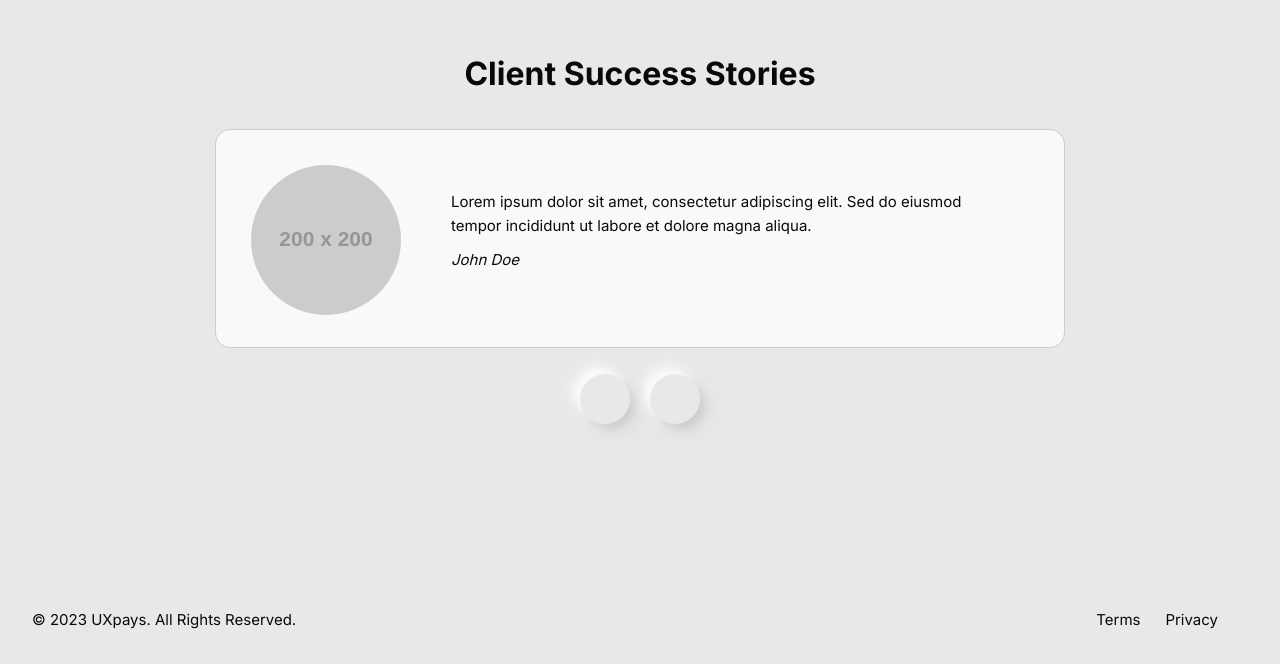
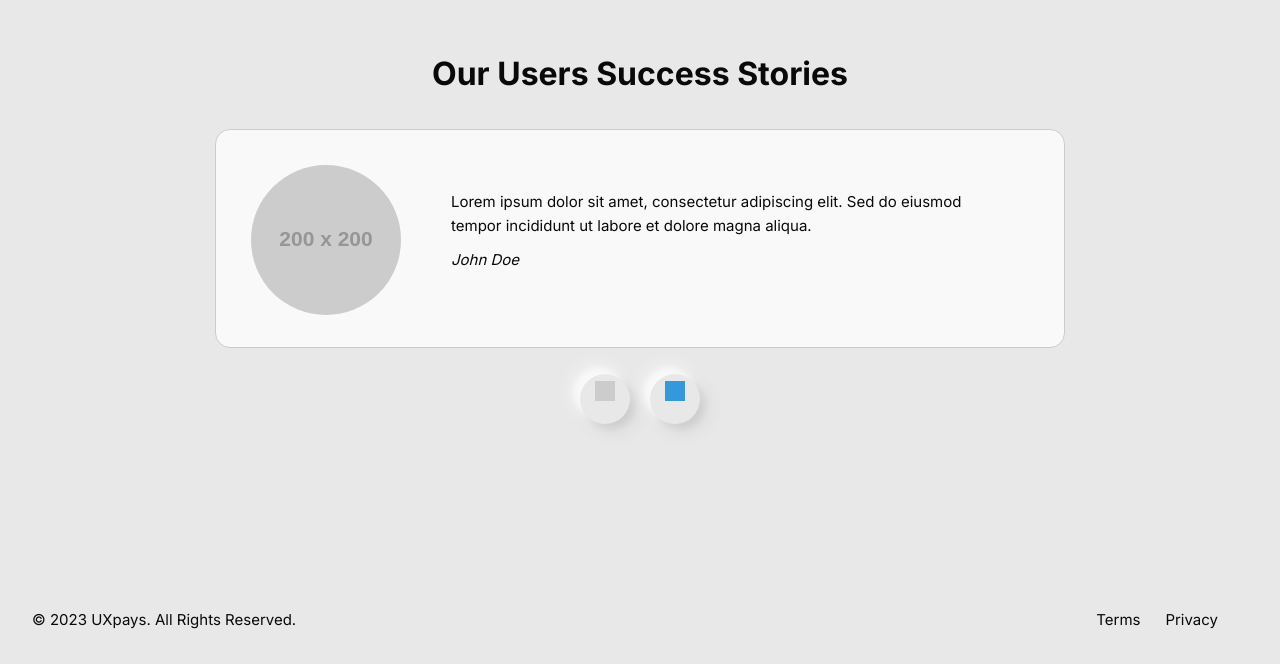
Before and after one commit to jamesdesigns/vue-project, a Vue app: page / in a window 1280 px wide. Shown: the part 2498-3162 px from the top of the page. Built offline with nearby package versions, Linux system fonts and the light colour scheme.

Commit message:
Edit the title for the testimonial

```diff
--- a/src/components/HeroBanner.vue
+++ b/src/components/HeroBanner.vue
@@ -147,7 +147,7 @@
 
 
 
-  .large-text { font-size: 5rem; font-weight: bold;color:#090909;line-height: 1; }
+  .large-text { font-size: 5rem; font-weight: bolder;color:#090909;line-height: 1; }
 
   @media only screen and (max-width: 767px) {
     button { margin-bottom: 20px;}
--- a/src/components/Testimonials.vue
+++ b/src/components/Testimonials.vue
@@ -1,6 +1,6 @@
 <template>
   <div class="testimonial-slider">
-    <h3>Client Success Stories</h3>
+    <h3>Our Users Success Stories</h3>
     <div class="testimonial" v-for="(testimonial, index) in testimonials" :key="index" :class="{ active: index === currentIndex }">
       <div class="testimonial-content">
         <p>{{ testimonial.message }}</p>
@@ -10,12 +10,12 @@
     </div>
     <div class="slider-controls">
       <div class="arrow left player__btn player__btn--small" id="previous" @click="prevImage">
-        <i class="fas fa-arrow-left"></i>
+        <button @click="prevTestimonial" :disabled="currentIndex === 0"><i class="fas fa-arrow-left"></i></button>
       </div>
       <!-- <button @click="prevTestimonial" :disabled="currentIndex === 0">Previous</button>
       <button @click="nextTestimonial" :disabled="currentIndex === testimonials.length - 1">Next</button> -->
       <div class="arrow right player__btn player__btn--small" id="previous" @click="nextImage">
-        <i class="fas fa-arrow-left"></i>
+        <button @click="nextTestimonial" :disabled="currentIndex === testimonials.length - 1"><i class="fas fa-arrow-left"></i></button>
       </div>
     </div>
   </div>
```
